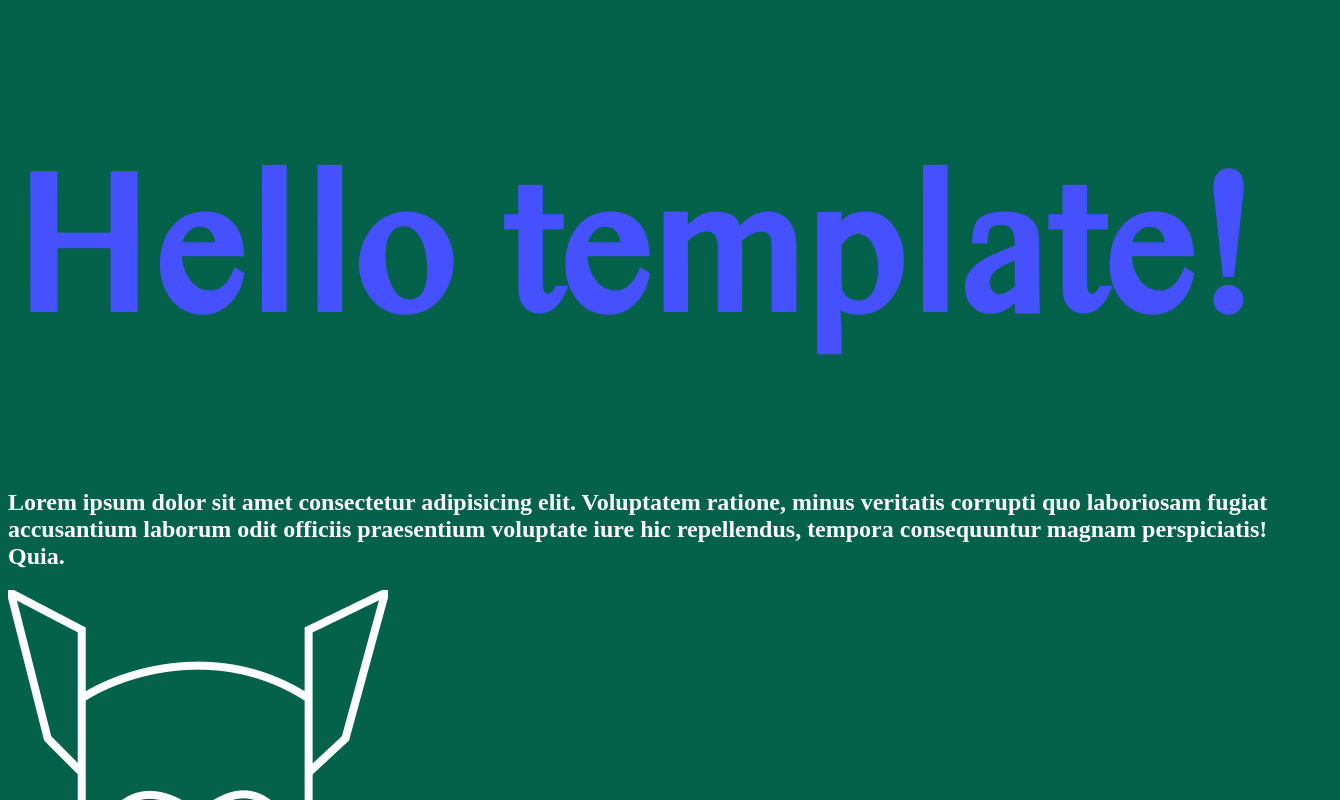
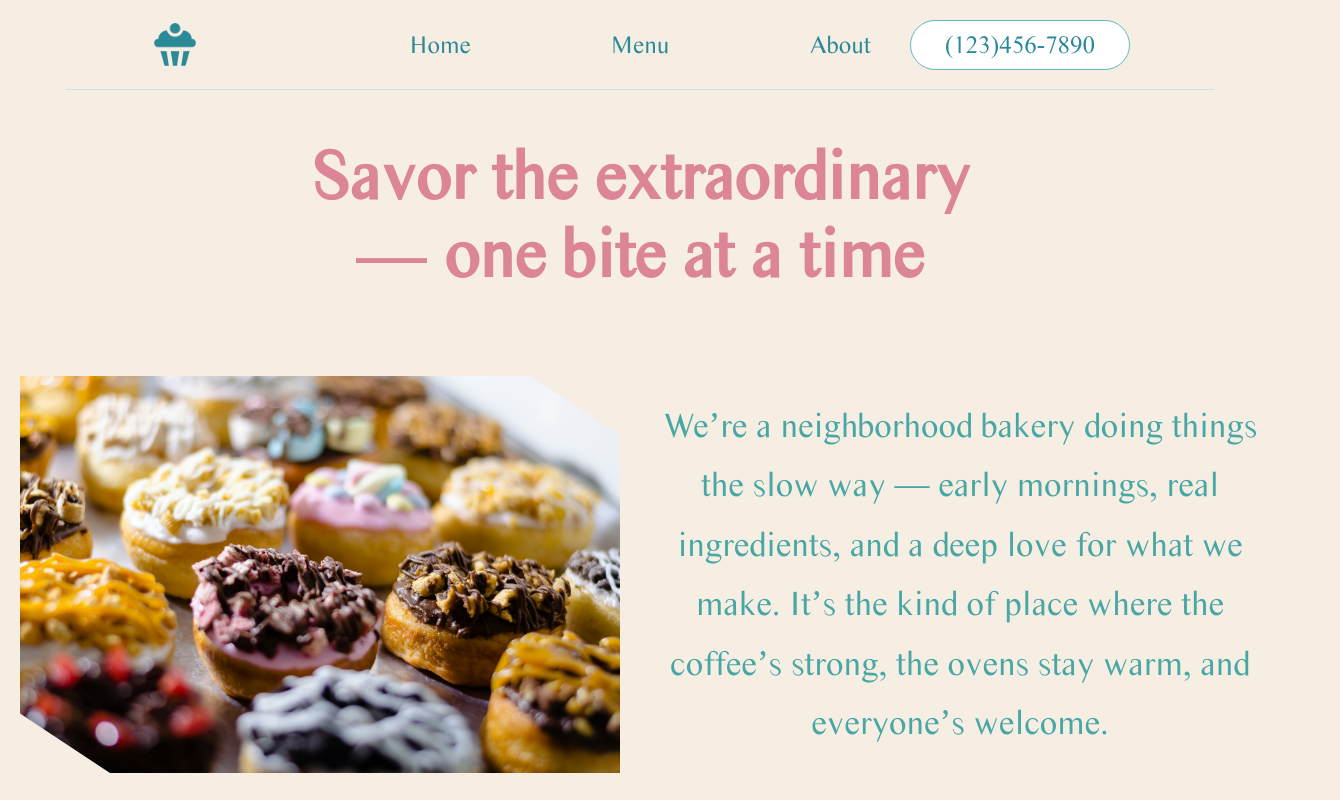
Before and after one commit to Moe-Pwint/restaurant-page, a website built with webpack: page src/template.html in a window 1280 px wide. Shown: the top 800 px of the page, 1340 px wide, since content can reach past the window. Built offline with nearby package versions, Linux system fonts and the light colour scheme; a web font is replaced by a local one.

Commit message:
Code saved for basic home page

```diff
--- a/src/index.js
+++ b/src/index.js
@@ -1,14 +1,116 @@
 import "./styles.css";
+// import { greeting } from "./greeting.js";
+
+// console.log(greeting);
 
 
-import { greeting } from "./greeting.js";
+//images import
+import cupcakeLogo from "./images/cupcakeLogo.png";
+import colorfulMuffins from './images/colorful-muffins.jpg';
+import bakery from "./images/bakery.jpg";
 
-console.log(greeting);
+const logo = document.createElement("img");
+logo.src = cupcakeLogo;
+
+const heroImg = document.createElement('img');
+heroImg.src = colorfulMuffins;
+
+const locationImg = document.createElement('img');
+locationImg.src = bakery;
 
 
-import odinImage from "./images/odin.png";
+//header section
+const header = document.querySelector('header');
 
-const image = document.createElement("img");
-        image.src = odinImage;
+header.appendChild(logo);
+logo.setAttribute('id','logo');
 
-        document.body.appendChild(image);
+const phBtn = document.createElement('button');
+phBtn.setAttribute('id','phBtn');
+header.appendChild(phBtn);
+phBtn.textContent = '(123)456-7890';
+
+
+        //navigation bar
+const nav = document.querySelector('nav');
+const navArray = ['#home','#menu','#contact'];
+
+
+for (const child of nav.children) {
+        child.setAttribute('class','navButtons');
+        child.setAttribute('id', navArray[0]);
+        navArray.shift();
+}
+
+
+//body
+const content = document.querySelector('#content');
+
+
+        //hero section
+const heroTitle = document.createElement('h1');
+heroTitle.textContent += "Savor the extraordinary \n — one bite at a time"
+content.appendChild(heroTitle);
+
+const heroContainer = document.createElement('div');
+heroContainer.setAttribute('id','heroContainer');
+content.appendChild(heroContainer);
+
+heroImg.setAttribute('id','heroImg');
+heroContainer.appendChild(heroImg);
+
+const heroText = document.createElement('p');
+heroText.setAttribute('id','heroText');
+heroText.textContent = "We’re a neighborhood bakery doing things the slow way — early mornings, real ingredients, and a deep love for what we make. It’s the kind of place where the coffee’s strong, the ovens stay warm, and everyone’s welcome."
+heroContainer.appendChild(heroText);
+
+        //Location and Opening hours
+
+const locationContainer = document.createElement('div');
+locationContainer.setAttribute('id','locationContainer');
+content.appendChild(locationContainer);
+
+const locationTitle = document.createElement('p');
+locationTitle.textContent = `Our location:`;
+locationTitle.setAttribute('id','locationTitle');
+locationContainer.appendChild(locationTitle);
+
+const locationText = document.createElement('p');
+locationText.textContent = `Willow & Rye Bakery\n
+                        412 Maplewood Avenue, Suite A\n
+                        Willow Glen, CA 95032`;
+locationText.setAttribute('id','locationText');
+locationContainer.appendChild(locationText);
+
+
+const hoursTitle = document.createElement('p');
+hoursTitle.textContent = `Opening hours:`;
+hoursTitle.setAttribute('id','hoursTitle');
+locationContainer.appendChild(hoursTitle);
+
+const hoursText = document.createElement('p');
+hoursText.textContent = `Monday to Friday: 7:00 AM – 8:00 PM\n
+                        Saturday & Sunday: 7:00 AM – 6:00 PM`;
+hoursText.setAttribute('id','hoursText');
+locationContainer.appendChild(hoursText);
+
+locationImg.setAttribute('id','locationImg');
+locationContainer.appendChild(locationImg);
+
+
+
+//footer
+const footer = document.createElement('div');
+footer.setAttribute('id','footer');
+
+const copyright = document.createElement('p');
+copyright.textContent = '© 2025 Willow & Rye. All rights reserved';
+copyright.setAttribute('id','copyright');
+footer.appendChild(copyright);
+
+const myInfo = document.createElement('p');
+myInfo.textContent = 'Website by Moe — moezatmoepwint@gmail.com';
+myInfo.setAttribute('id','myInfo');
+footer.appendChild(myInfo);
+
+content.appendChild(footer);
--- a/src/styles.css
+++ b/src/styles.css
@@ -1,32 +1,169 @@
-body {
-    background-color: rgb(4, 98, 75);
-  }
-
-@font-face {
-  font-family:'SemiFlora';
-  src:url('./Semiflora.woff2') format('woff2'),
-    url('./Semiflora.woff') format('woff');
-    font-weight: 400;
-    font-style: normal;
-    font-stretch: normal;
-    unicode-range: U+0020-00FE;
-}
 @font-face {
   font-family:'TimesSS';
-  src:url('./Times Sans Serif.woff2') format('woff2'),
-  url('./Times Sans Serif.woff') format('woff');
+  src:url('./fonts/Times Sans Serif.woff2') format('woff2'),
+  url('./fonts/Times Sans Serif.woff') format('woff');
   font-weight: 400;
   font-style: normal;
   font-stretch: normal;
   unicode-range: U+0020-02DC;
 }
-h1 {
-  color: rgb(69, 81, 255);
-  font-family: 'TimesSS',Verdana, Geneva, Tahoma, sans-serif;
-  font-size: 200px;
+
+* {
+  font-family: 'TimesSS';
 }
 
-h2 {
-  color: white;
-  font-family: 'SemiFlora';
+body {
+    margin: 0;
+    padding: 0;
+    box-sizing: border-box;
+    background-color: var(--paper);
+  }
+
+  :root {
+    /* --dark-green: rgb(4, 98, 75); */
+    /* --light-green: rgb(34, 164, 132); */
+    /* --dark-yellow: rgb(212, 166, 15); */
+    --paper:#f6eee3;
+    --dark-blue:#2b8998;
+    --teeny-greeny: #c5e3e0;
+    --blue-greeny:  #5cbdb9;
+    --dark-greeny: #48a7a4;
+    --pinky: #db8597;
+  }
+
+
+
+button {
+  background-color: transparent;
+  border: none;
+  appearance: none;
+  font:inherit;
+  font-size: 25px;
 }
+
+h1,h2,h3,h4,h5,h6,p {
+  white-space: pre-line;
+}
+
+#logo {
+  position:absolute;
+  width: 50px;
+  height: 50px;
+  left: 150px;
+  top: 20px;
+  fill: var(--blue-greeny);
+  stroke: var(--blue-greeny);
+}
+
+#phBtn {
+  position:absolute;
+  width: 220px;
+  height: 50px;
+  right: 150px;
+  top: 20px;
+  background-color:white;
+  color: var(--dark-blue);
+  border: 1px solid  var(--blue-greeny);
+  border-radius: 30px;
+  /* outline:  var(--dark-greeny); */
+}
+
+nav {
+  position: relative;
+  display: flex;
+  width:85vw;
+  margin:auto;
+  justify-content: center;
+  padding:30px;
+  border-bottom: 1px solid var(--teeny-greeny);
+  .navButtons {
+    width:200px;
+    color: var(--dark-blue);
+  }
+}
+
+h1 {
+  color:  var(--pinky);
+  font-size: 70px;
+  text-align: center;
+}
+
+#heroContainer {
+  display: grid;
+  grid-auto-flow: column;
+  grid-template-rows: 1fr;
+  gap:40px;
+  grid-template-columns: repeat(2,1fr);
+  border-bottom: 1px solid var(--dark-greeny);
+  padding-top:20px;
+  padding-bottom: 60px;
+}
+
+#heroImg {
+  clip-path: polygon(0% 0%, 85% 0%,100% 15%, 100% 100%, 15% 100%, 0% 85%);
+  max-width: 600px;
+  justify-self: end;
+  align-self: center;
+}
+
+#heroText {
+  text-align: center;
+  font-size: 35px;
+  line-height: 1.7;
+  width:600px;
+  color:var(--dark-greeny);
+}
+
+
+#locationContainer {
+
+  display: grid;
+  grid-auto-flow: column;
+  grid-template-rows: 60px 1fr 60px 1fr;
+  column-gap:40px;
+  grid-template-columns: 0.8fr 1fr;
+  /* border-bottom: 1px solid var(--dark-greeny); */
+  padding-top:100px;
+  padding-bottom: 80px;
+
+
+}
+
+#locationImg {
+  max-width: 800px;
+  grid-row: 1 /span 4;
+  clip-path: polygon(0% 20%, 10% 0%,100% 0%,100% 80%,90% 100%,0% 100%);
+}
+#locationTitle, #hoursTitle {
+  width: 500px;
+  justify-self: end;
+  color: var(--pinky);
+  font-size: 30px;
+}
+#locationText, #hoursText{
+  font-size: 25px;
+  width: 500px;
+  justify-self: end;
+  align-content: start;
+  color: var(--dark-blue);
+  line-height: 1;
+}
+
+
+#footer {
+  display:flex;
+  height:60px;
+  border-top: 1px solid var(--teeny-greeny);
+  width:85vw;
+  align-items:center;
+  color:black;
+  margin:auto;
+}
+
+#copyright {
+  margin-right: auto;
+}
+#copyright, #myInfo {
+  color: rgb(92, 92, 92);
+  font-size:20px;
+}
--- a/src/template.html
+++ b/src/template.html
@@ -6,7 +6,16 @@
     <title>Document</title>
 </head>
 <body>
-    <h1>Hello template!</h1>
-    <h2>Lorem ipsum dolor sit amet consectetur adipisicing elit. Voluptatem ratione, minus veritatis corrupti quo laboriosam fugiat accusantium laborum odit officiis praesentium voluptate iure hic repellendus, tempora consequuntur magnam perspiciatis! Quia.</h2>
+
+    <header>
+        <nav>
+            <button>Home</button>
+            <button>Menu</button>
+            <button>About</button>
+        </nav>
+    </header>
+
+    <div id="content"></div>
+
 </body>
 </html>
--- a/webpack.config.js
+++ b/webpack.config.js
@@ -12,7 +12,11 @@ module.exports = {
   },
   devtool: "eval-source-map",
   devServer: {
+    static: path.resolve(__dirname, "dist"),
       watchFiles: ["./src/template.html"],
+      open: true, // Open the browser automatically
+      hot: true, // Enable Hot Module Replacement (HMR)
+      port: 8080, // Use this port for your dev server (default: 8080)
   },
   plugins: [
     new HtmlWebpackPlugin({
```
